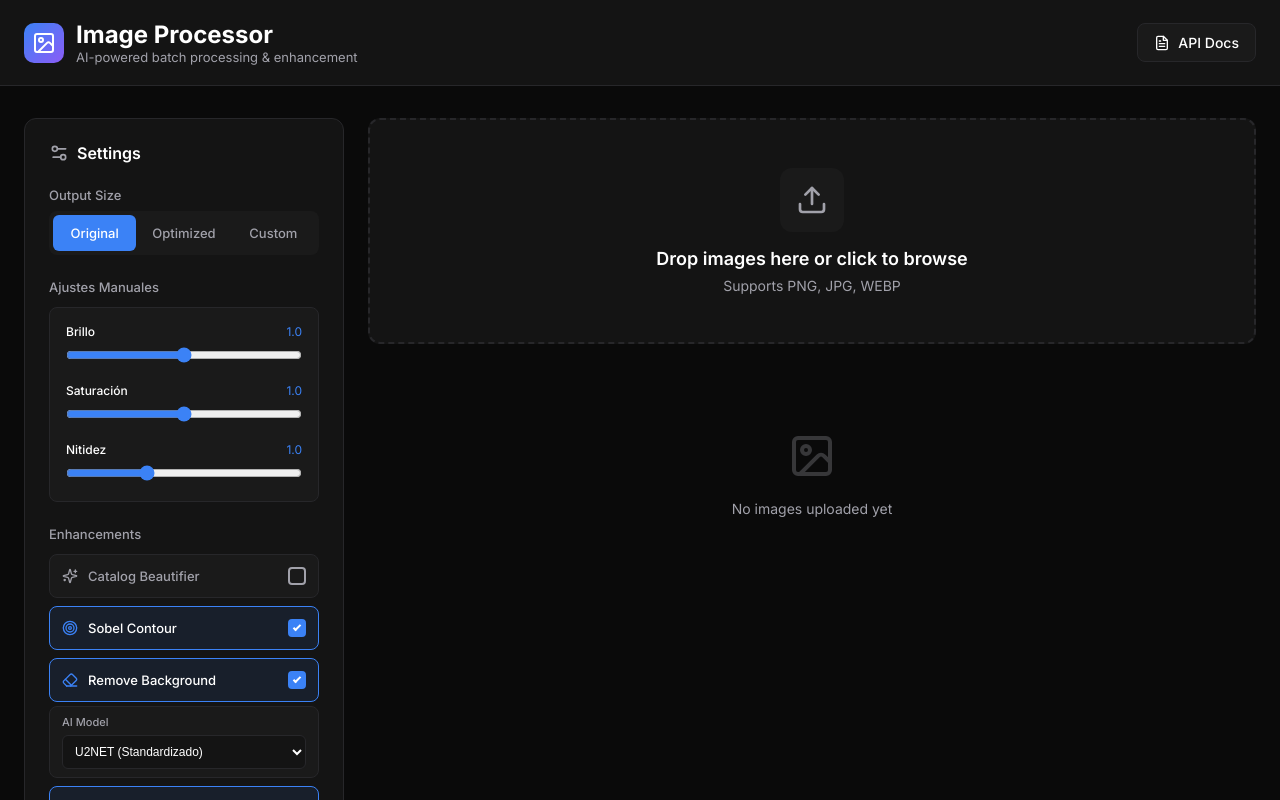
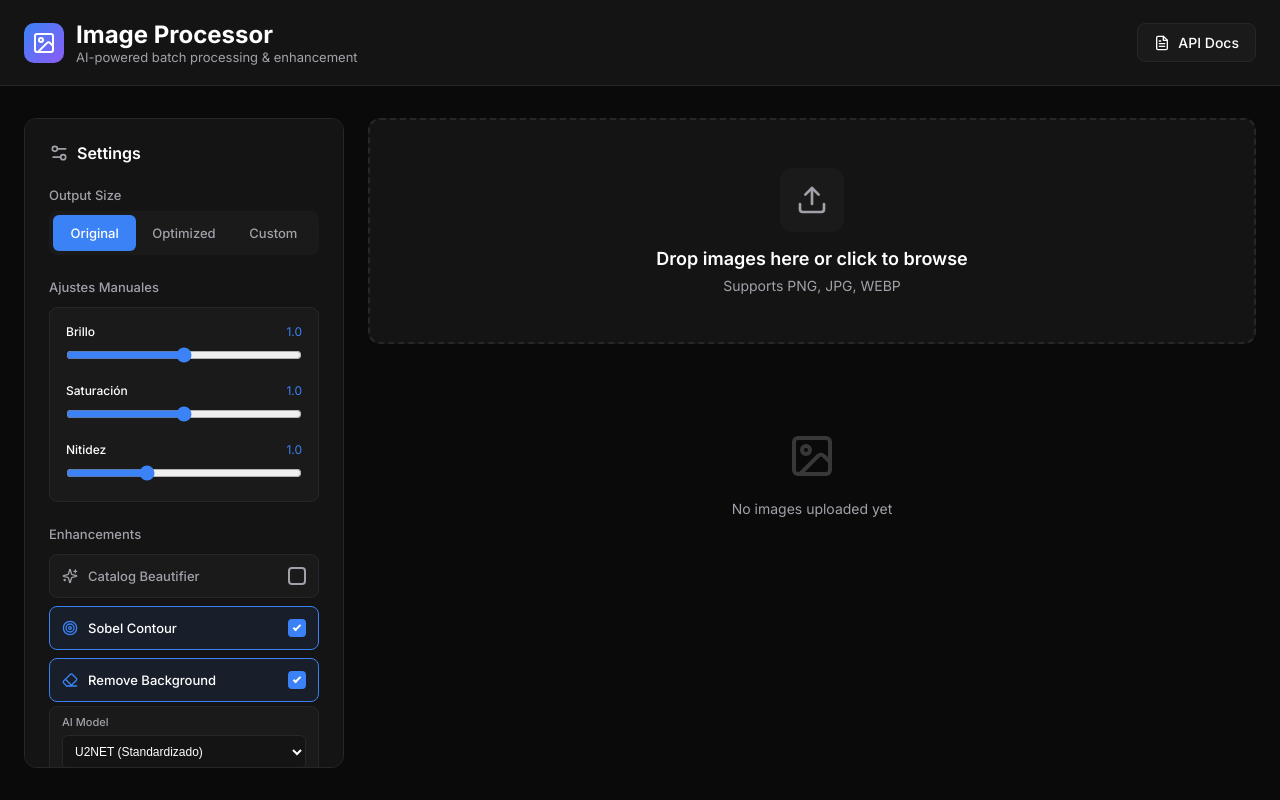
Before and after one commit to PTechSoftware/RemoveBg, a React (Vite) app in the folder frontend/: page / in a window 1280 px wide. Shown: the top 800 px of the page. Built offline with nearby package versions, Linux system fonts and the light colour scheme.

Commit message:
change ui

```diff
--- a/frontend/src/App.jsx
+++ b/frontend/src/App.jsx
@@ -171,7 +171,7 @@ function App() {
     const completedCount = files.filter(f => f.status === 'completed').length;
 
     return (
-        <div style={{ minHeight: '100vh', backgroundColor: 'var(--bg-primary)' }}>
+        <div style={{ height: '100vh', display: 'flex', flexDirection: 'column', backgroundColor: 'var(--bg-primary)', overflow: 'hidden' }}>
             {/* Header */}
             <header style={{
                 borderBottom: '1px solid var(--border)',
@@ -258,18 +258,19 @@ function App() {
             </header>
 
             {/* Main Content */}
-            <main style={{ maxWidth: '1400px', margin: '0 auto', padding: '32px 24px' }}>
-                <div style={{ display: 'grid', gridTemplateColumns: '320px 1fr', gap: '24px' }}>
+            <main style={{ flex: 1, overflow: 'hidden', display: 'flex' }}>
+                <div style={{ flex: 1, maxWidth: '1400px', margin: '0 auto', padding: '0 24px', display: 'grid', gridTemplateColumns: '320px 1fr', gap: '24px', width: '100%' }}>
 
                     {/* Sidebar - Settings */}
-                    <aside>
+                    <aside style={{ height: '100%', overflow: 'hidden', display: 'flex', flexDirection: 'column', paddingTop: '32px', paddingBottom: '32px' }}>
                         <div style={{
                             backgroundColor: 'var(--bg-secondary)',
                             border: '1px solid var(--border)',
                             borderRadius: '12px',
                             padding: '24px',
-                            position: 'sticky',
-                            top: '24px'
+                            flex: 1,
+                            overflowY: 'auto',
+                            minHeight: 0
                         }}>
                             <div style={{ display: 'flex', alignItems: 'center', gap: '8px', marginBottom: '24px' }}>
                                 <Settings2 size={20} color="var(--text-secondary)" />
@@ -831,7 +832,7 @@ function App() {
                     </aside>
 
                     {/* Main Area */}
-                    <div>
+                    <div style={{ height: '100%', overflowY: 'auto', paddingTop: '32px', paddingBottom: '32px' }}>
                         {/* Upload Zone */}
                         <div
                             onDragEnter={handleDrag}
```
